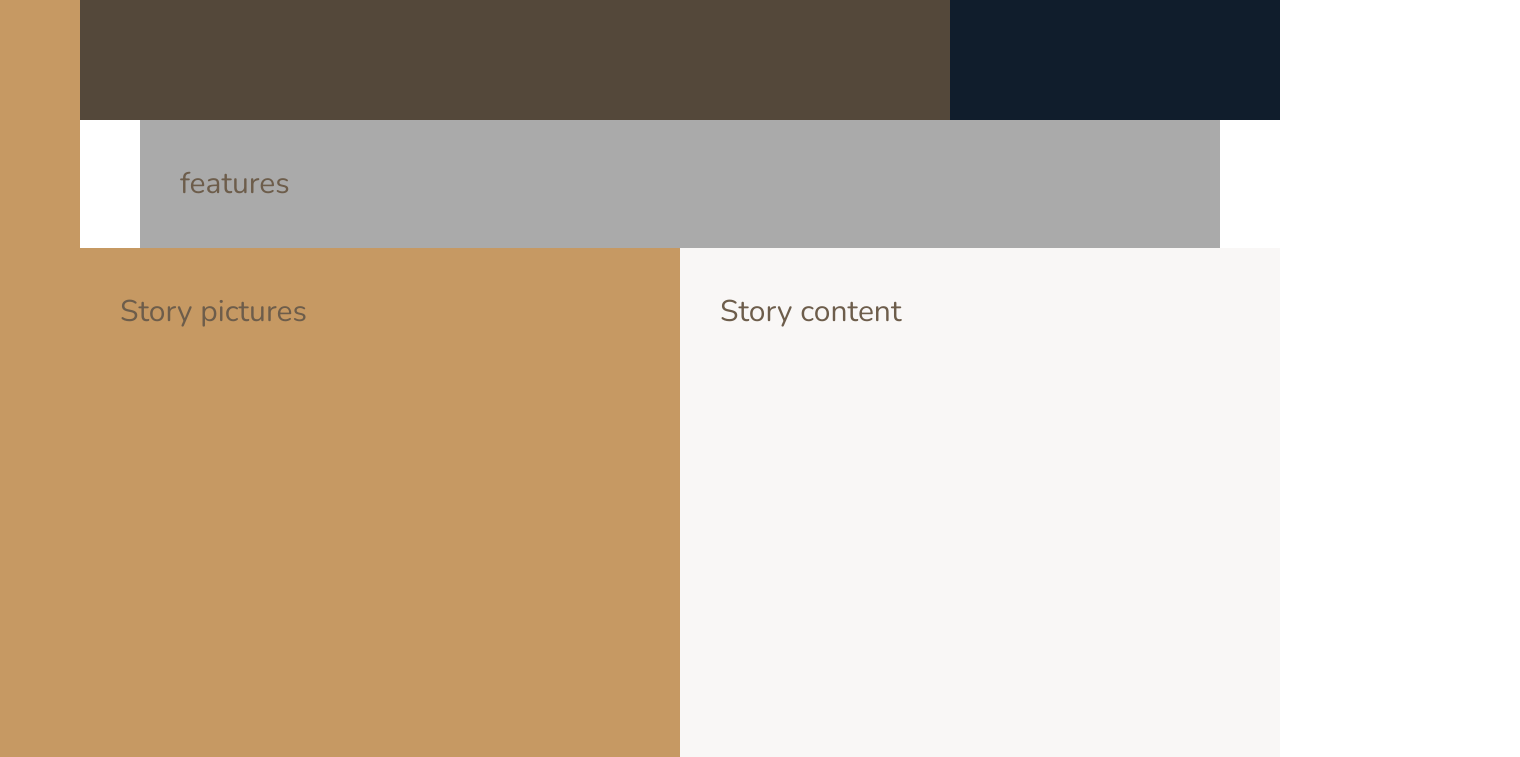
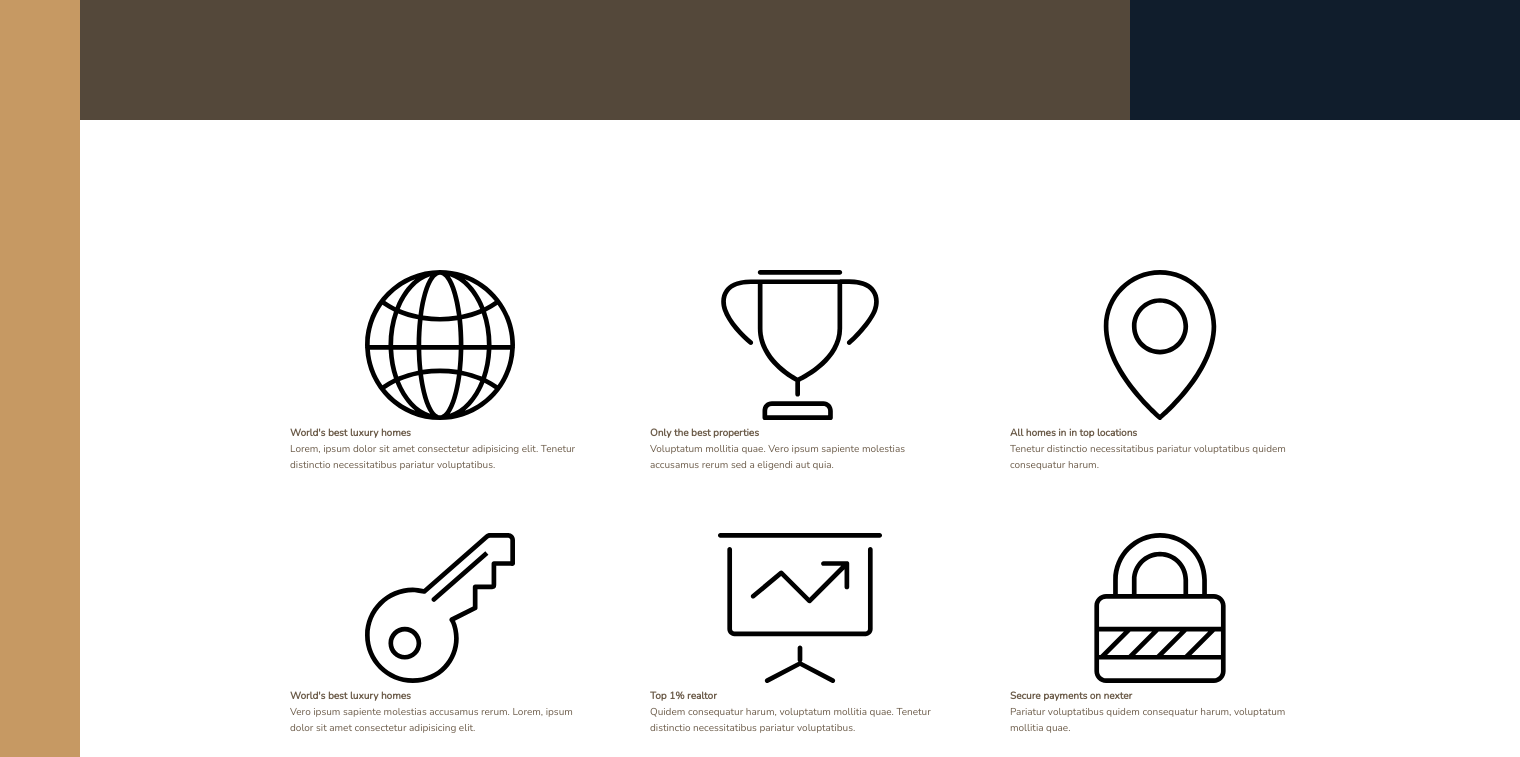
Before and after one commit to belie369/nexter, a website: page index.html in a window 1280 px wide. Shown: the part 520-1277 px from the top of the page, 1520 px wide, since content can reach past the window. Drawn offline with nearby package versions, Linux system fonts and the light colour scheme.

Commit message:
Deleting properties for testing purposes; Added structure, texts and icons for features section.

```diff
--- a/index.html
+++ b/index.html
@@ -25,7 +25,54 @@
     </div>
 
     <section class="features">
-        features
+        <div class="feature">
+            <svg class="feature__icon">
+                <use xlink:href="./img/sprite.svg#icon-global"></use>
+            </svg>
+            <h4 class="heading-4">World's best luxury homes</h4>
+            <p class="feature__text">Lorem, ipsum dolor sit amet consectetur adipisicing elit. Tenetur distinctio
+                necessitatibus pariatur
+                voluptatibus.</p>
+        </div>
+        <div class="feature">
+            <svg class="feature__icon">
+                <use xlink:href="./img/sprite.svg#icon-trophy"></use>
+            </svg>
+            <h4 class="heading-4">Only the best properties</h4>
+            <p class="feature__text">Voluptatum mollitia quae. Vero ipsum sapiente molestias accusamus rerum sed a
+                eligendi aut quia.</p>
+        </div>
+        <div class="feature">
+            <svg class="feature__icon">
+                <use xlink:href="./img/sprite.svg#icon-map-pin"></use>
+            </svg>
+            <h4 class="heading-4">All homes in in top locations</h4>
+            <p class="feature__text">Tenetur distinctio necessitatibus pariatur voluptatibus quidem consequatur harum.
+            </p>
+        </div>
+        <div class="feature">
+            <svg class="feature__icon">
+                <use xlink:href="./img/sprite.svg#icon-key"></use>
+            </svg>
+            <h4 class="heading-4">World's best luxury homes</h4>
+            <p class="feature__text">Vero ipsum sapiente molestias accusamus rerum. Lorem, ipsum dolor sit amet
+                consectetur adipisicing elit.</p>
+        </div>
+        <div class="feature">
+            <svg class="feature__icon">
+                <use xlink:href="./img/sprite.svg#icon-presentation"></use>
+            </svg>
+            <h4 class="heading-4">Top 1% realtor</h4>
+            <p class="feature__text">Quidem consequatur harum, voluptatum mollitia quae. Tenetur distinctio
+                necessitatibus pariatur voluptatibus.</p>
+        </div>
+        <div class="feature">
+            <svg class="feature__icon">
+                <use xlink:href="./img/sprite.svg#icon-lock"></use>
+            </svg>
+            <h4 class="heading-4">Secure payments on nexter</h4>
+            <p class="feature__text">Pariatur voluptatibus quidem consequatur harum, voluptatum mollitia quae.</p>
+        </div>
     </section>
 
     <div class="story__pictures">
--- a/sass/_base.scss
+++ b/sass/_base.scss
@@ -42,9 +42,4 @@ body {
 			[col-start] minmax(min-content, 14rem) [col-end]
 		)
 		[center-end] minmax(6rem, 1fr) [full-end];
-
-	& > * {
-		padding: 40px;
-		font-size: 3rem;
-	}
 }
--- a/sass/_features.scss
+++ b/sass/_features.scss
@@ -1,4 +1,9 @@
 .features {
-	background-color: $color-grey-light-2;
 	grid-column: center-start / center-end;
+
+	display: grid;
+	grid-template-columns: repeat(3, 1fr);
+	gap: 6rem;
+
+	margin: 15rem;
 }
```
Also changed, not shown: css/style.comp.css, css/style.css, css/style.prefix.css.
